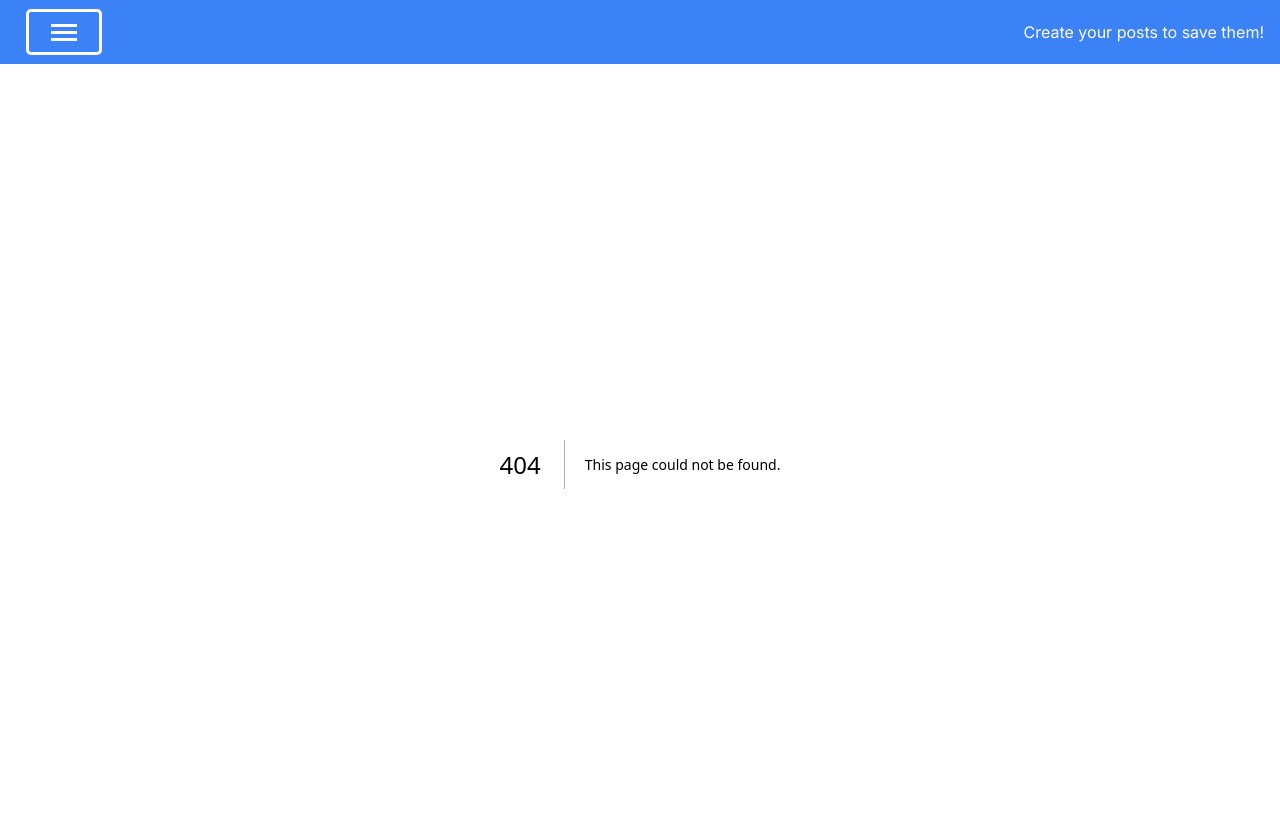
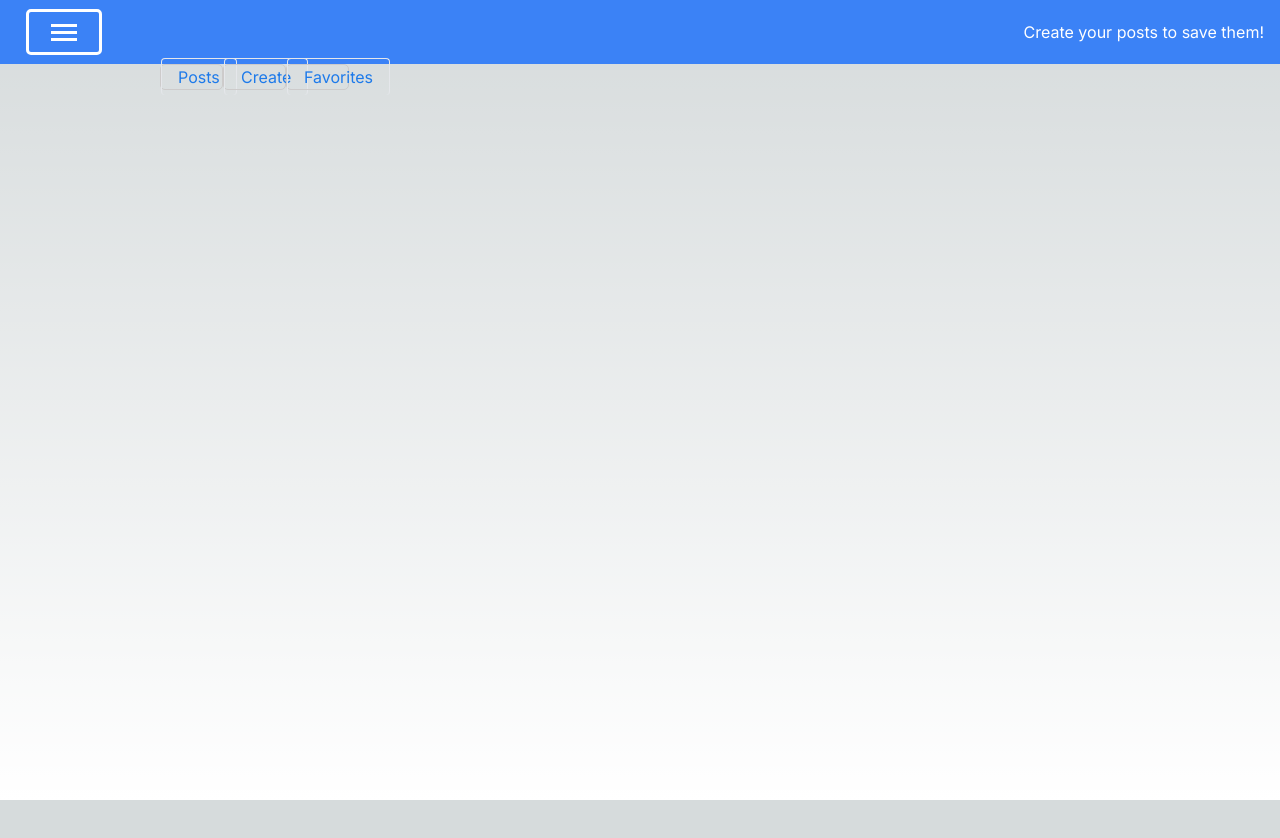
Before and after one commit to Pocu46/Next-JS-Web-Blog, a Next.js app: page /post in a window 1280 px wide. Before the commit this address had no page. Shown: the top 838 px of the page. After the commit the page ends 800 px from the top, so only its background shows below. Built offline with nearby package versions, Linux system fonts and the light colour scheme.

Commit message:
Home component styles are added

```diff
--- /dev/null
+++ b/UI/WrapperComponent.tsx
@@ -0,0 +1,14 @@
+import {ReactNode} from "react";
+
+type WrapperComponentProps = {
+  className?: string;
+  children: ReactNode;
+}
+
+const WrapperComponent:React.FC<WrapperComponentProps> = ({className, children}) => {
+  return (
+    <div className={`w-full mx-auto my-0 min-h-[calc(100vh_-_64px)] flex justify-center ${className}`}>{children}</div>
+  )
+}
+
+export default WrapperComponent;
--- a/app/globals.css
+++ b/app/globals.css
@@ -17,6 +17,8 @@
 }
 
 body {
+  padding: 0;
+  margin: 0;
   color: rgb(var(--foreground-rgb));
   background: linear-gradient(
       to bottom,
--- a/app/layout.tsx
+++ b/app/layout.tsx
@@ -2,6 +2,7 @@ import type {Metadata} from "next";
 import {Inter} from "next/font/google";
 import "./globals.css";
 import Header from "@/components/Header";
+import WrapperComponent from "@/UI/WrapperComponent";
 
 const inter = Inter({subsets: ["latin"]});
 
@@ -18,8 +19,10 @@ export default function RootLayout({
   return (
     <html lang="en">
       <body className={inter.className}>
-        <Header/>
-        {children}
+        <Header />
+        <WrapperComponent>
+          {children}
+        </WrapperComponent>
       </body>
     </html>
   );
--- a/app/page.tsx
+++ b/app/page.tsx
@@ -1,15 +1,15 @@
-import Link from "next/link";
+import Button from "@/UI/Button";
 
 const Home = () => {
   return (
-    <div className="flex flex-col justify-center items-center bg-[yellowgreen] min-h-[calc(100vh_-_64px)] w-full">
-      <h1 className="text-center">Web Blog</h1>
+    <div className="flex flex-col justify-center items-center min-h-[calc(100vh_-_64px)] w-full bg-gradient-to-b">
+      <h1 className="text-center text-5xl font-[500] leading-[1.2] mb-2">Web Blog</h1>
 
       <p>
         Add articles and save them to favorites.
       </p>
 
-      <Link className="w-[126px]" href="/post/create">Start</Link>
+      <Button text="Start" style="bg-[#BCC6CC]" link="./post/create" />
     </div>
   )
 }
--- a/app/post/create/page.tsx
+++ b/app/post/create/page.tsx
@@ -0,0 +1,7 @@
+const CreatePost = () => {
+  return(
+    <div>create post component</div>
+  )
+}
+
+export default CreatePost;
--- /dev/null
+++ b/app/post/favorites/page.tsx
@@ -0,0 +1,7 @@
+const Page = () => {
+  return(
+    <div>Favorites post component</div>
+  )
+}
+
+export default Page;
--- a/app/post/layout.tsx
+++ b/app/post/layout.tsx
@@ -1,6 +1,28 @@
-const PostHeader = () => {
-  return(
-    <div>Post Header</div>
+import Link from "next/link";
+
+const PostHeader = ({children}: { children: React.ReactNode }) => {
+  return (
+    <>
+      <ul className="flex flex-wrap content-center list-none pl-0 mb-0 border-b-[rgb(205,203,203)] w-[960px] border-solid h-[26px]">
+        <li
+          className="content-center border h-[26px] w-[63px] text-[#1d7aea] rounded-[5px] border-solid border-[rgb(205,203,203)]">
+          <Link className="py-2 px-4 no-underline border border-b-0 rounded rounded-t"
+                href="lists">Posts</Link>
+        </li>
+        <li
+          className="content-center border h-[26px] w-[63px] text-[#1d7aea] rounded-[5px] border-solid border-[rgb(205,203,203)]">
+          <Link className="py-2 px-4 no-underline border border-b-0 rounded rounded-t" href=""
+                aria-current="page">Create</Link>
+        </li>
+        <li
+          className="content-center border h-[26px] w-[63px] text-[#1d7aea] rounded-[5px] border-solid border-[rgb(205,203,203)]">
+          <Link className="py-2 px-4 no-underline border border-b-0 rounded rounded-t"
+                href="favorites">Favorites</Link>
+        </li>
+      </ul>
+
+      {/*{children}*/}
+    </>
   )
 }
 
--- /dev/null
+++ b/app/post/lists/page.tsx
@@ -0,0 +1,7 @@
+const Lists = () => {
+  return(
+    <div>Lists post component</div>
+  )
+}
+
+export default Lists;
--- /dev/null
+++ b/app/post/page.tsx
@@ -0,0 +1,7 @@
+const PageComponent = () => {
+  return(
+    <h1>Page Component</h1>
+  )
+}
+
+export default PageComponent;
```
Also changed, not shown: UI/Button.tsx (+7 -5 lines).
